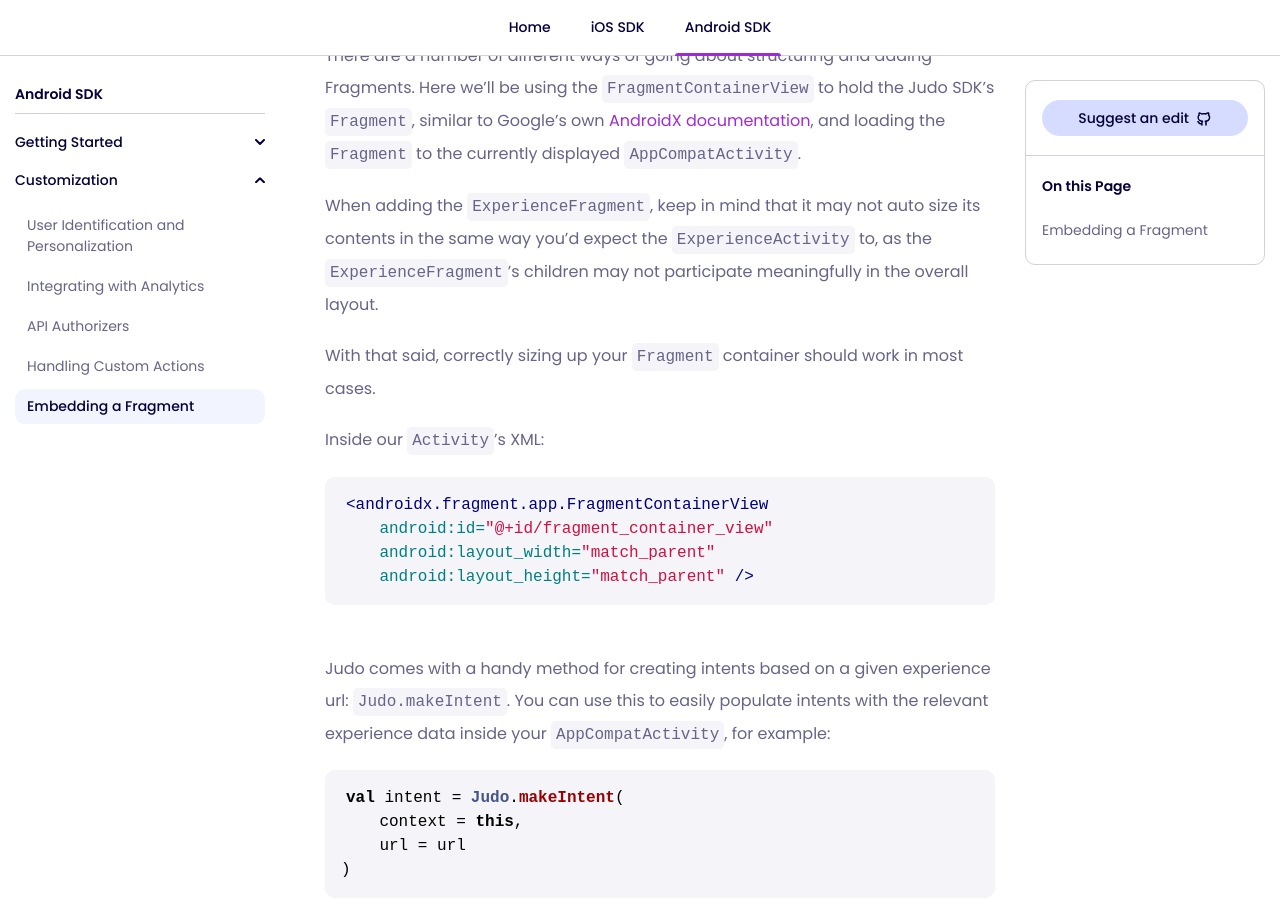
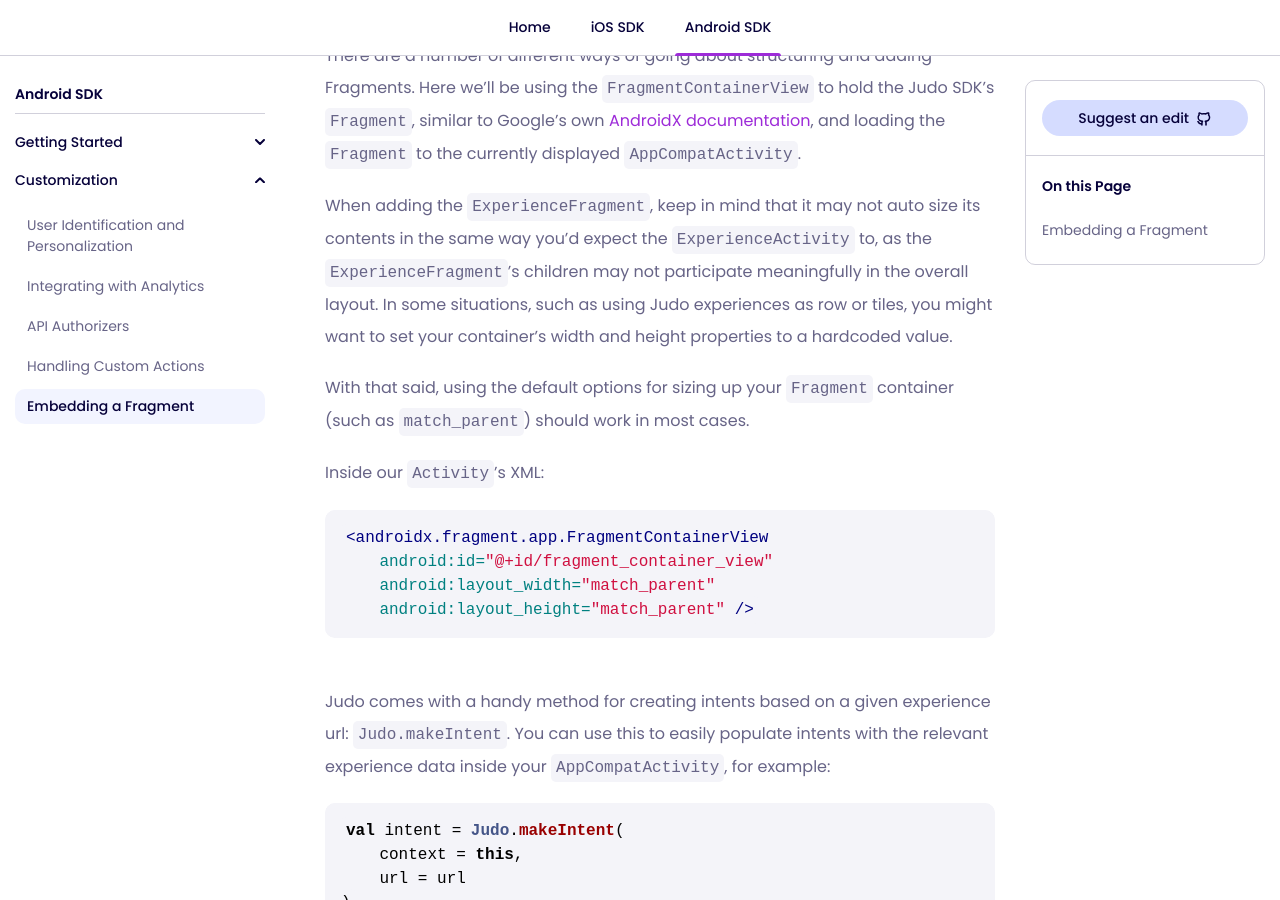
Before and after one commit to y-kovaleva/judo-developer-site, a Jekyll site: the page built from _android/embedding.md, in a window 1280 px wide and 900 px high, scrolled down 561 px. Built offline with Jekyll 4.4.1, drawn with Linux system fonts in a browser that asks for light colours; some web fonts are replaced.

Commit message:
Add details on hardcoding a size

```diff
--- a/_android/embedding.md
+++ b/_android/embedding.md
@@ -18,9 +18,9 @@
 
 There are a number of different ways of going about structuring and adding Fragments. Here we'll be using the `FragmentContainerView` to hold the Judo SDK's `Fragment`, similar to Google's own [AndroidX documentation](https://developer.android.com/guide/fragments/create), and loading the `Fragment` to the currently displayed `AppCompatActivity`.
 
-When adding the `ExperienceFragment`, keep in mind that it may not auto size its contents in the same way you'd expect the `ExperienceActivity` to, as the `ExperienceFragment`'s children may not participate meaningfully in the overall layout.
+When adding the `ExperienceFragment`, keep in mind that it may not auto size its contents in the same way you'd expect the `ExperienceActivity` to, as the `ExperienceFragment`'s children may not participate meaningfully in the overall layout. In some situations, such as using Judo experiences as row or tiles, you might want to set your container's width and height properties to a hardcoded value.
 
-With that said, correctly sizing up your `Fragment` container should work in most cases.
+With that said, using the default options for sizing up your `Fragment` container (such as `match_parent`) should work in most cases.
 
 Inside our `Activity`'s XML:
 
```
